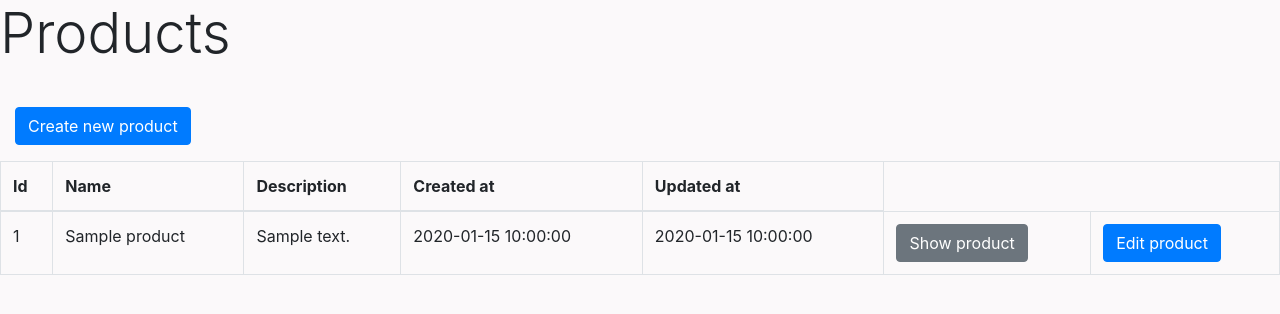
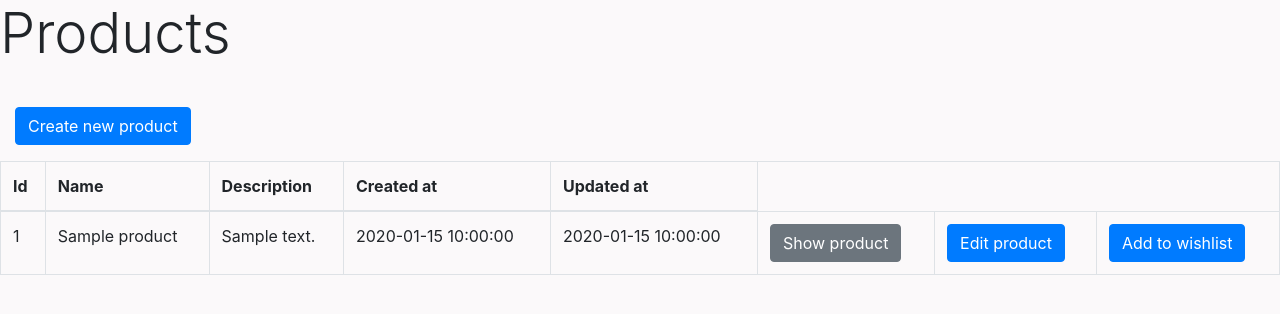
Before and after one commit to weronika3861/Symfony-app, a Symfony app: template templates/product/index.html.twig in a window 1280 px wide. Shown: the top 314 px of the page. Run offline with Twig, Linux system fonts and the light colour scheme; the template is opened without the code that fills it: most values are stand-ins (such as "Sample title", 1, 10 or a date in 2020); some libraries are stand-ins or nearby versions.

Commit message:
create the ability to add any product to the wish list from the view of all products

```diff
--- a/templates/product/index.html.twig
+++ b/templates/product/index.html.twig
@@ -57,10 +57,15 @@
                         <button class="btn btn-primary">Edit product</button>
                     </form>
                 </td>
+                <td>
+                    <form method="post" action="{{ path('wishlist_add_product', {'id': product.id}) }}">
+                        <button class="btn btn-primary">Add to wishlist</button>
+                    </form>
+                </td>
             </tr>
         {% else %}
             <tr>
-                <td colspan="7"> no records found </td>
+                <td colspan="8"> no records found </td>
             </tr>
         {% endfor %}
     </table>
```
